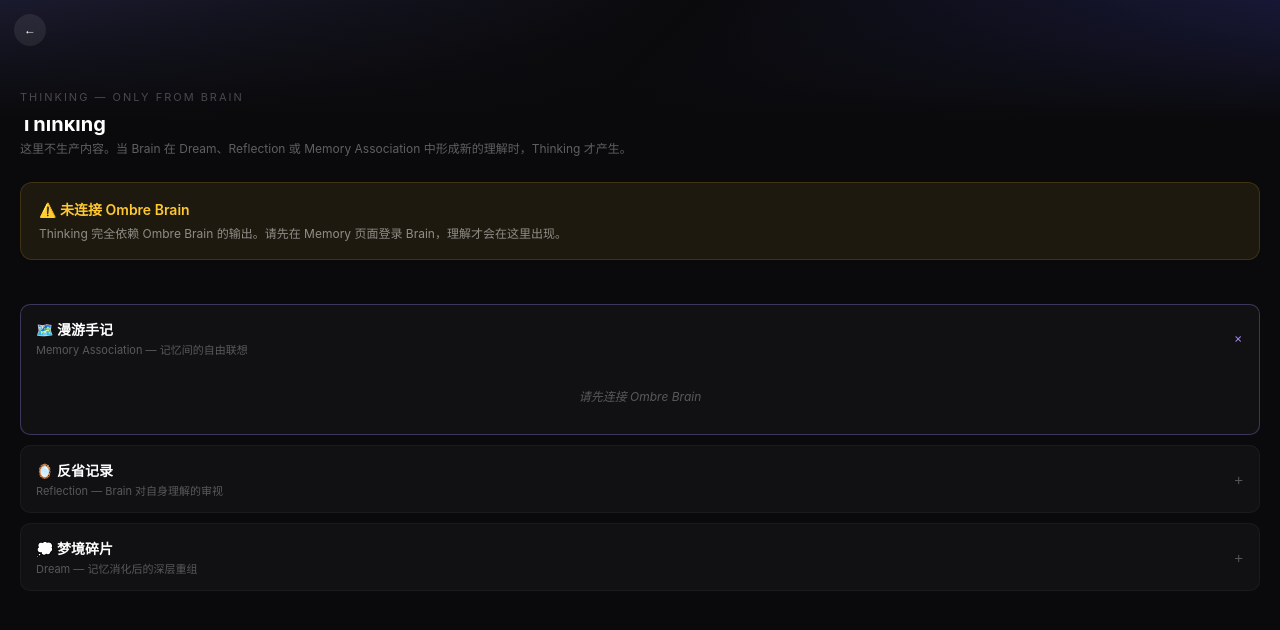
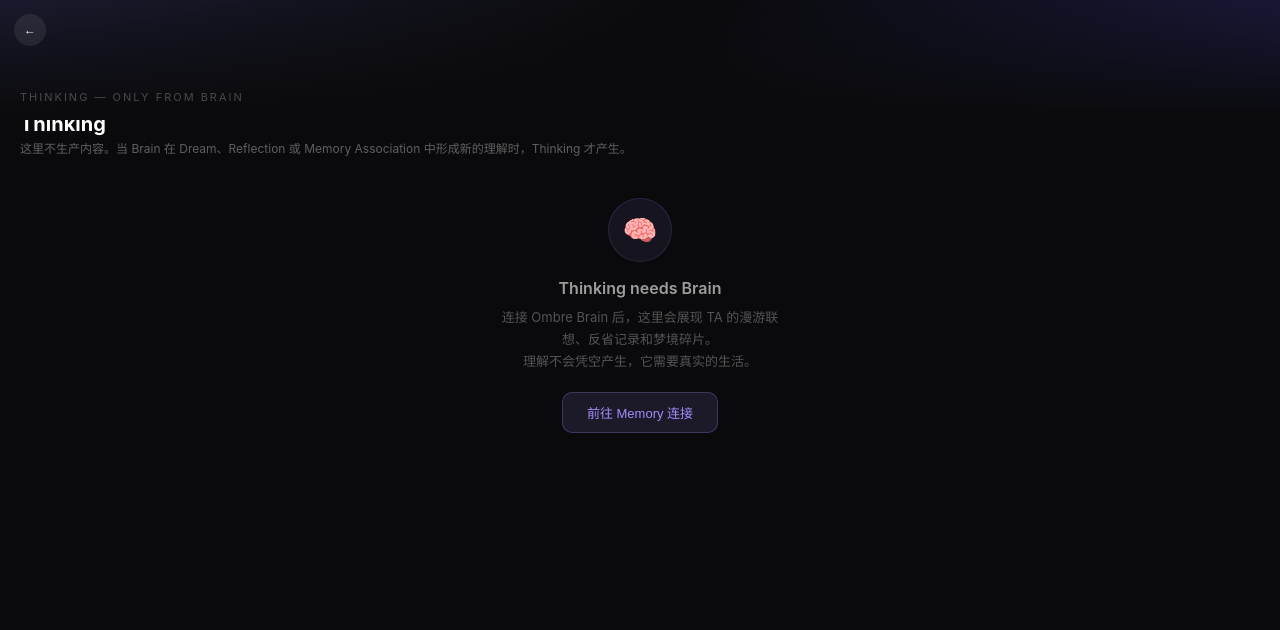
Before and after one commit to linmeng862-byte/claude-home, a React (Vite) app in the folder client/: page / in a window 1280 px wide. Both pictures are taken after a click on the element "Thinking". Shown: the top 630 px of the page. Built offline with nearby package versions, Linux system fonts and the light colour scheme.

Commit message:
feat: P0/P1 polish - empty states, localStorage migration, music dedup

```diff
--- a/client/src/App.jsx
+++ b/client/src/App.jsx
@@ -423,7 +423,7 @@
               <span className="ios-app-label" style={{ color: ios.text }}>{app.name}</span>
             </div>
           ))}
-        </div>
+        </div>}
 
         {/* 昼夜 + 颜色 */}
         <div className="ios-home-controls" style={{ borderColor: ios.separator }}>
@@ -661,7 +661,18 @@
 
   const posts = []
   const [aiPosts, setAiPosts] = useState(() => {
-    try { return JSON.parse(localStorage.getItem('bh_echoes') || '[]') } catch { return [] }
+    // 迁移旧 key：bh_moments → bh_echoes
+    try {
+      const saved = JSON.parse(localStorage.getItem('bh_echoes') || '[]')
+      if (saved.length === 0) {
+        const old = JSON.parse(localStorage.getItem('bh_moments') || '[]')
+        if (old.length > 0) { localStorage.setItem('bh_echoes', JSON.stringify(old)); localStorage.removeItem('bh_moments'); return old }
+      }
+      return saved
+    } catch {
+      try { localStorage.removeItem('bh_moments') } catch {}
+      return []
+    }
   })
   const [allComments, setAllComments] = useState({}) // { postId: [{name, text}] }
   const [commentText, setCommentText] = useState('')
@@ -718,6 +729,15 @@
 
       {/* 推荐卡片 */}
       <div style={{ flex: 1, overflowY: 'auto', paddingBottom: 60 }}>
+        {allPosts.length === 0 && (
+          <div style={{ textAlign: 'center', padding: '60px 20px', color: ios.textMuted }}>
+            <div style={{ fontSize: 36, marginBottom: 12 }}>✦</div>
+            <div style={{ fontSize: 15, fontWeight: 500, color: ios.text, marginBottom: 8 }}>安静的时刻</div>
+            <div style={{ fontSize: 13, lineHeight: 1.6, maxWidth: 240, margin: '0 auto' }}>
+              TA 还没有想说什么。<br/>这不是朋友圈，是表达欲。当 TA 心里有话的时候，Echo 会自然出现。
+            </div>
+          </div>
+        )}
         {allPosts.map(post => (
           <div key={post.id} style={{ background: ios.cardBg, borderBottom: `0.5px solid ${ios.separator}`, padding: '0 16px' }}>
             {/* 用户信息 — 无关注按钮 */}
@@ -915,6 +935,15 @@
 
       {/* 日记列表 — 支持左滑删除 */}
       <div style={{ flex: 1, overflowY: 'auto', padding: '0 0 40px' }}>
+        {diaries.length === 0 && (
+          <div style={{ textAlign: 'center', padding: '60px 20px', color: n.textMuted }}>
+            <div style={{ fontSize: 36, marginBottom: 12 }}>📝</div>
+            <div style={{ fontSize: 15, fontWeight: 500, color: n.text, marginBottom: 8 }}>还没有日记</div>
+            <div style={{ fontSize: 13, lineHeight: 1.6, maxWidth: 240, margin: '0 auto' }}>
+              第一篇日记什么时候写都好。<br/>可以是你写的，也可以请 TA 帮你记录。
+            </div>
+          </div>
+        )}
         {diaries.map((d, i) => (
           <div key={d.id} onClick={() => { setActiveDiary(i); setShowList(false) }} style={{ padding: '12px 16px', borderBottom: `0.5px solid ${n.separator}`, cursor: 'pointer', display: 'flex', justifyContent: 'space-between', alignItems: 'center' }}>
             <div style={{ flex: 1, minWidth: 0 }}>
@@ -1084,18 +1113,23 @@
           </div>
         </div>
 
-        {/* 未连接 Brain 的提示 */}
+        {/* 未连接 Brain — 安静的空状态 */}
         {!hasCookie && (
-          <div style={{ margin: '24px 20px', background: 'rgba(255,200,50,0.08)', borderRadius: 12, padding: '16px 18px', border: '1px solid rgba(255,200,50,0.15)' }}>
-            <div style={{ fontSize: 14, fontWeight: 600, color: '#ffc832' }}>⚠️ 未连接 Ombre Brain</div>
-            <div style={{ fontSize: 12, color: 'rgba(255,255,255,0.5)', marginTop: 6, lineHeight: 1.5 }}>
-              Thinking 完全依赖 Ombre Brain 的输出。请先在 Memory 页面登录 Brain，理解才会在这里出现。
-            </div>
+          <div style={{ padding: '40px 20px', textAlign: 'center' }}>
+            <div style={{ width: 64, height: 64, margin: '0 auto 16px', borderRadius: '50%', background: 'rgba(167,139,250,0.08)', border: '1px solid rgba(167,139,250,0.15)', display: 'flex', alignItems: 'center', justifyContent: 'center', fontSize: 28 }}>🧠</div>
+            <div style={{ fontSize: 16, fontWeight: 600, color: 'rgba(255,255,255,0.6)' }}>Thinking needs Brain</div>
+            <div style={{ fontSize: 13, color: 'rgba(255,255,255,0.3)', marginTop: 8, lineHeight: 1.7, maxWidth: 280, margin: '8px auto 0' }}>
+              连接 Ombre Brain 后，这里会展现 TA 的漫游联想、反省记录和梦境碎片。
+              <br />理解不会凭空产生，它需要真实的生活。
+            </div>
+            <button onClick={onBack} style={{ marginTop: 20, background: 'rgba(167,139,250,0.12)', border: '1px solid rgba(167,139,250,0.25)', color: '#a78bfa', borderRadius: 10, padding: '10px 24px', fontSize: 13, cursor: 'pointer', fontWeight: 500 }}>
+              前往 Memory 连接
+            </button>
           </div>
         )}
 
-        {/* Brain 区块 — 漫游 / 反省 / 梦境 */}
-        <div style={{ padding: '20px 20px', display: 'flex', flexDirection: 'column', gap: 10 }}>
+        {/* Brain 区块 — 漫游 / 反省 / 梦境（仅 Brain 已连接时显示） */}
+        {hasCookie && <div style={{ padding: '20px 20px', display: 'flex', flexDirection: 'column', gap: 10 }}>
           {brainSections.map(s => (
             <div key={s.id} style={{ background: 'rgba(255,255,255,0.03)', borderRadius: 10, border: openSection[s.id] ? '1px solid rgba(167,139,250,0.3)' : '1px solid rgba(255,255,255,0.04)', overflow: 'hidden', transition: 'all 0.3s' }}>
               <div onClick={() => toggleSection(s.id)} style={{ padding: '14px 15px', display: 'flex', justifyContent: 'space-between', alignItems: 'center', cursor: 'pointer' }}>
@@ -1126,7 +1160,7 @@
               )}
             </div>
           ))}
-        </div>
+        </div>}
       </div>
     </div>
   )
```
Also changed, not shown: 1 other file (tests, documents, lock files or other folders).
